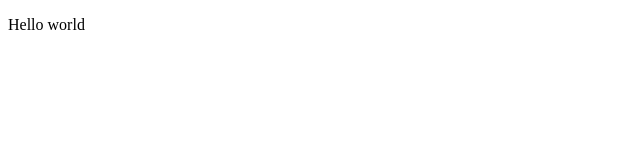
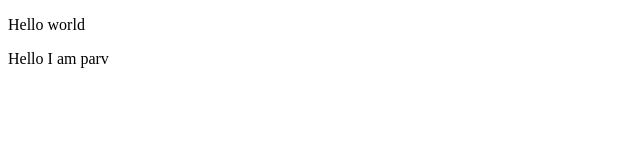
Before and after one commit to parv777/demo, a plain HTML site: page index.html in a window 1280 px wide. Shown: the full height of the page, 0-640 px from the left. Drawn offline with Linux system fonts and the light colour scheme.

Commit message:
add parv

```diff
--- a/index.html
+++ b/index.html
@@ -7,5 +7,6 @@
 </head>
 <body>
     <p>Hello world</p>
+    <p>Hello I am parv</p>
 </body>
 </html>
```
